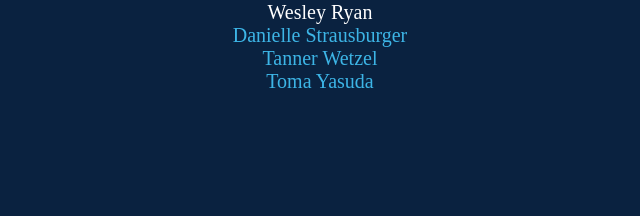
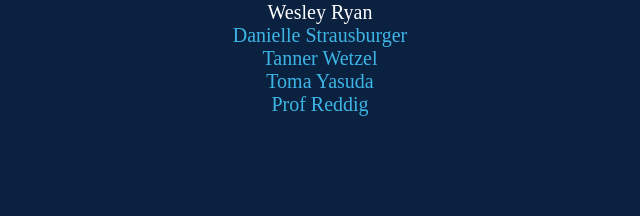
Before and after one commit to reddign/pantry2, a PHP site: page /CS341Fall2023.php in a window 1280 px wide. Shown: the part 822-1038 px from the top of the page, without its empty margins (416-1056 px from the left). Before the commit the page ends 910 px from the top, so only its background shows below. Run offline with PHP 8.4, Linux system fonts and the light colour scheme.

Commit message:
Testing a link

```diff
--- a/open_source_site/CS341Fall2023.php
+++ b/open_source_site/CS341Fall2023.php
@@ -39,6 +39,7 @@ require_once "includes/header.php";
             <a href='danistrausburger.php'>Danielle Strausburger</a><br>
             <a href='tanner_wetzel.php'>Tanner Wetzel</a><BR>
             <a href='toma_yasuda.php'>Toma Yasuda</a><br>
+            <a href='reddig.php'>Prof Reddig</a><br>
         </div>
 
 </div>
```
